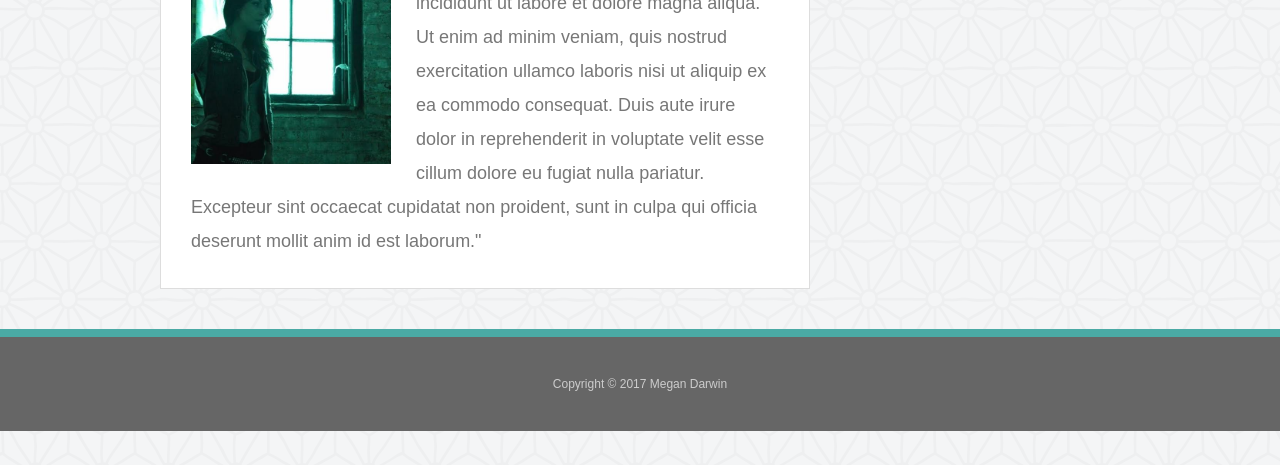
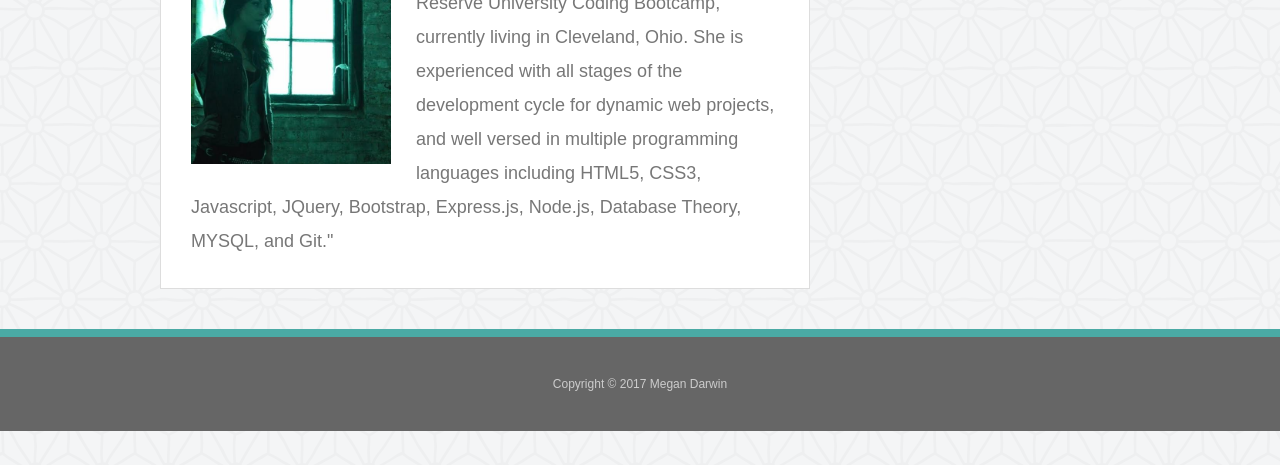
Before and after one commit to MeganDarwin/Responsive-Portfolio, a plain HTML site: page index.html in a window 1280 px wide. Shown: the part 335-800 px from the top of the page. Drawn offline with Linux system fonts and the light colour scheme.

Commit message:
updated index

```diff
--- a/index.html
+++ b/index.html
@@ -28,7 +28,7 @@
 
       <img src="assets/images/unnamed.jpg" class="auth-image" alt="Megan Darwin">
 
-      <p>"Lorem ipsum dolor sit amet, consectetur adipiscing elit, sed do eiusmod tempor incididunt ut labore et dolore magna aliqua. Ut enim ad minim veniam, quis nostrud exercitation ullamco laboris nisi ut aliquip ex ea commodo consequat. Duis aute irure dolor in reprehenderit in voluptate velit esse cillum dolore eu fugiat nulla pariatur. Excepteur sint occaecat cupidatat non proident, sunt in culpa qui officia deserunt mollit anim id est laborum."</p>
+      <p>"Megan Darwin is a full-stack Web Development student at Case Western Reserve University Coding Bootcamp, currently living in Cleveland, Ohio. She is experienced with all stages of the development cycle for dynamic web projects, and well versed in multiple programming languages including HTML5, CSS3, Javascript, JQuery, Bootstrap, Express.js, Node.js, Database Theory, MYSQL, and Git."</p>
 
     </section>
 
```
